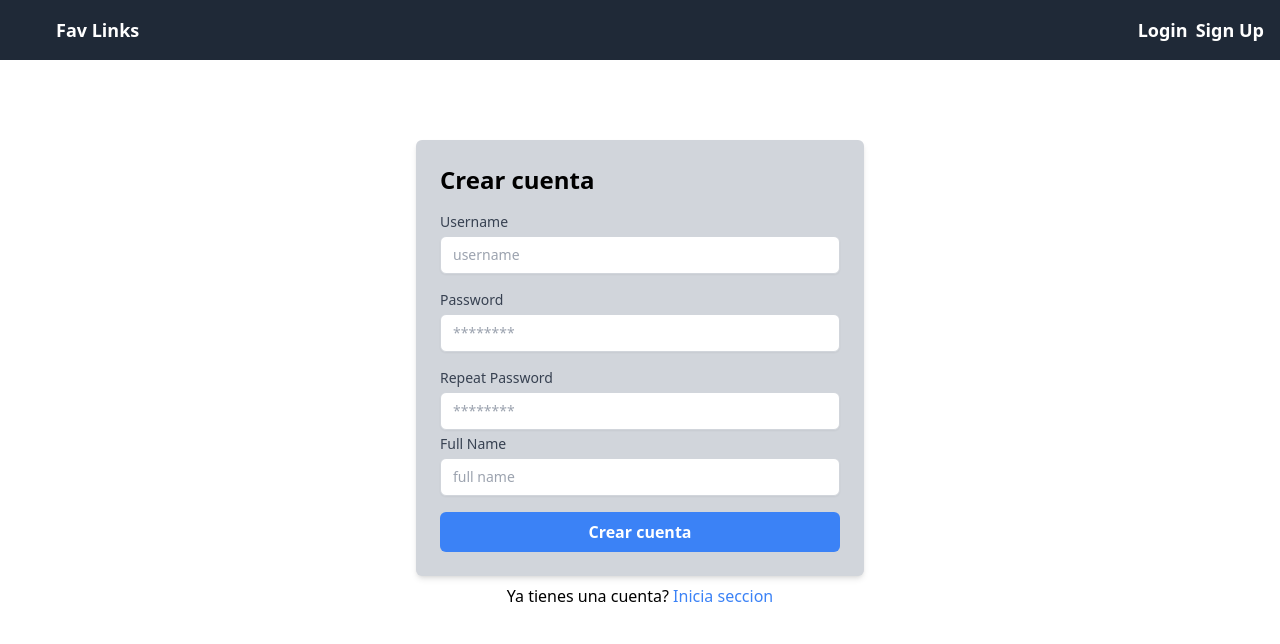
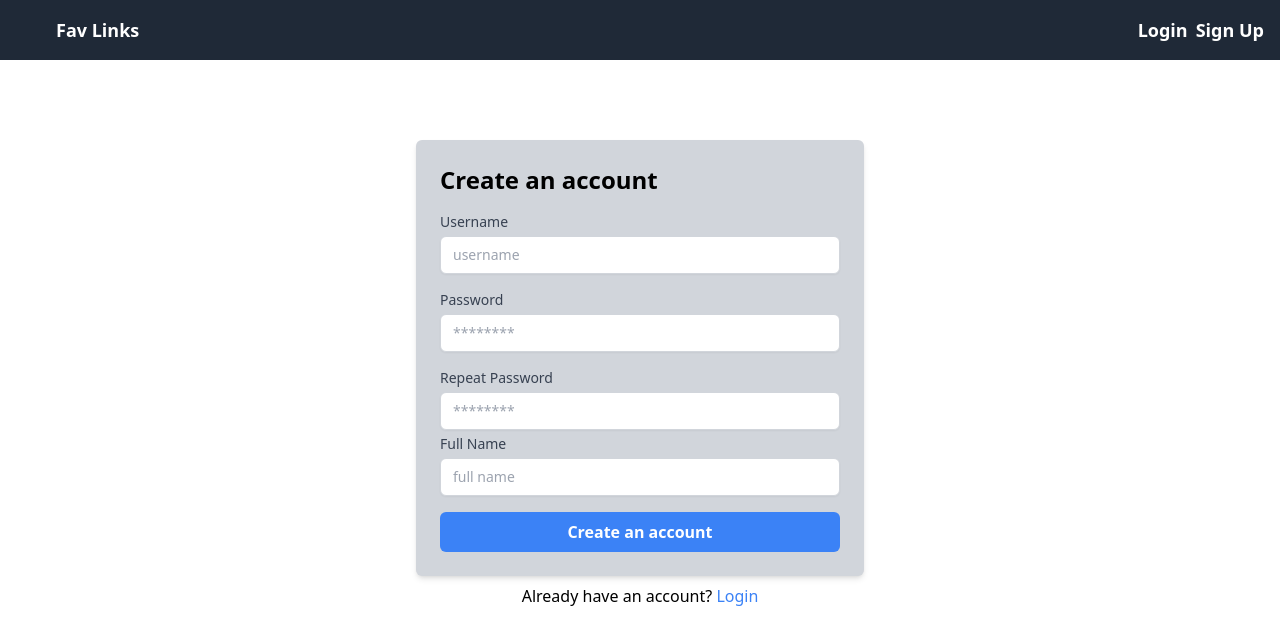
Before and after one commit to AdrianE121000/fav-links, a React (Vite) app in the folder client/fav-links/: page /signup in a window 1280 px wide. Shown: the top 644 px of the page. Built offline with nearby package versions, Linux system fonts and the light colour scheme.

Commit message:
change languaje

```diff
--- a/client/fav-links/src/components/AddLinks.jsx
+++ b/client/fav-links/src/components/AddLinks.jsx
@@ -90,7 +90,7 @@ export function AddLinks() {
             <button
               className='bg-blue-500 hover:bg-blue-700 text-white font-bold py-2 px-4 w-full rounded focus:outline-none focus:shadow-outline'
               type='submit'>
-              Aceptar
+              Accept
             </button>
           </div>
         </form>
--- a/client/fav-links/src/components/Card.jsx
+++ b/client/fav-links/src/components/Card.jsx
@@ -21,13 +21,13 @@ export function Card({ userLinks, onDelete, onEdit }) {
               <button
                 onClick={() => onDelete(link.id)}
                 className='flex items-center rounded bg-red-500 text-white text-lg px-1 py-1 hover:bg-red-900 hover:scale-110 transition duration-300 ease-in-out'>
-                Eliminar
+                Delete
                 <DeleteIcon />
               </button>
               <button
                 onClick={() => onEdit(link.id)}
                 className='flex items-center rounded bg-blue-500 text-white text-lg px-1 py-1 hover:bg-blue-900 hover:scale-110 transition duration-300 ease-in-out'>
-                Editar
+                Edit
                 <EditIcon />
               </button>
             </div>
--- a/client/fav-links/src/components/EditForm.jsx
+++ b/client/fav-links/src/components/EditForm.jsx
@@ -31,7 +31,7 @@ function EditForm({ id, setShowModal }) {
         onSubmit={handleSubmit}
         className='bg-white shadow-md rounded px-8 pt-6 pb-8 mb-4'>
         <h1 className='text-center text-3xl font-bold'>Update Link</h1>
-        <em>solo rellene los campos que desee cambiar</em>
+        <em>Just fill in the fields you want to change</em>
         <div className='mb-4'>
           <label
             className='block text-gray-700 text-sm font-bold mb-2'
@@ -80,7 +80,7 @@ function EditForm({ id, setShowModal }) {
           <button
             className='bg-blue-500 hover:bg-blue-700 text-white font-bold py-2 px-4 rounded focus:outline-none focus:shadow-outline'
             type='submit'>
-            Aceptar
+            Accept
           </button>
         </div>
       </form>
--- a/client/fav-links/src/components/Home.jsx
+++ b/client/fav-links/src/components/Home.jsx
@@ -53,7 +53,7 @@ export function Home() {
       ) : (
         userLinks.length === 0 && (
           <div className='flex justify-center flex-col items-center bg-gray-400 mx-auto p-5 rounded mt-5 w-1/2'>
-            <h1 className='mx-auto text-3xl font-bold'>no hay links</h1>
+            <h1 className='mx-auto text-3xl font-bold'>There are no links</h1>
             <button
               className='bg-gray-800 p-2 y-4 mt-5 rounded-lg text-white hover:bg-gray-600 hover:scale-110 transition duration-300 ease-in-out'
               onClick={() => navigate('/add')}>
--- a/client/fav-links/src/components/Login.jsx
+++ b/client/fav-links/src/components/Login.jsx
@@ -52,7 +52,7 @@ export function Login() {
         <form
           onSubmit={handleSubmit}
           className='bg-gray-300 shadow-md rounded px-8 pt-6 pb-8 mb-4'>
-          <h2 className='text-2xl font-bold mb-4'>Iniciar Seccion</h2>
+          <h2 className='text-2xl font-bold mb-4'>Login</h2>
           <div className='mb-4'>
             <label
               className='block text-gray-700 text-sm font-bold mb-2'
@@ -89,7 +89,7 @@ export function Login() {
             className={`${
               err ? 'block' : 'hidden'
             } text-red-600 mb-5 text-center`}>
-            usuario o contraseña incorrectos, por favor verifiquelo
+            incorrect username or password, please verify them
           </div>
           <div className='flex items-center justify-between '>
             <button
@@ -102,8 +102,8 @@ export function Login() {
       </div>
       <div className='text-center mt-2'>
         <NavLink to='/signup'>
-          Aún no tienes una cuenta?{' '}
-          <span className='text-blue-500 hover:underline'>Crear cuenta</span>
+          You don&apos;t have an account yet ?{' '}
+          <span className='text-blue-500 hover:underline'>SignUp</span>
         </NavLink>
       </div>
     </>
--- a/client/fav-links/src/components/PrivateNavBar.jsx
+++ b/client/fav-links/src/components/PrivateNavBar.jsx
@@ -124,7 +124,7 @@ export function PrivateNavBar() {
         <div className='fixed top-0 left-0 w-full h-full flex items-center justify-center bg-black bg-opacity-50 z-50'>
           <div className='bg-white p-4 rounded-md shadow-lg'>
             <div className='flex flex-row gap-2'>
-              <h2 className='text-lg font-bold'>Información del Usuario</h2>
+              <h2 className='text-lg font-bold'>User info</h2>
               <button
                 className='hover:scale-150 transition duration-500 ease-in-out'
                 onClick={() => {
@@ -134,19 +134,19 @@ export function PrivateNavBar() {
                 <EditIcon />
               </button>
             </div>
-            <p>Nombre: {fullname}</p>
+            <p>Name: {fullname}</p>
             <p>Username: {username}</p>
             <div className='flex flex-row gap-4 mt-3'>
               <button
                 onClick={logOut}
                 className='flex gap-2 bg-red-500 text-white px-4 py-2 rounded-md hover:bg-red-800 hover:scale-110 transition duration-500 ease-in-out'>
-                Cerrar Sesión
+                Logout
                 <LockIcon />
               </button>
               <button
                 onClick={deleteAcount}
                 className='flex gap-2 bg-red-500 text-white px-4 py-2 rounded-md  hover:bg-red-800 hover:scale-110 transition duration-500 ease-in-out'>
-                Borrar Cuenta
+                Delete account
                 <DeleteIcon />
               </button>
             </div>
--- a/client/fav-links/src/components/SignUp.jsx
+++ b/client/fav-links/src/components/SignUp.jsx
@@ -57,7 +57,7 @@ export function SignUp() {
     <>
       <NavBar />
       <div className='max-w-md mx-auto p-6 bg-gray-300 shadow-md rounded-md mt-20'>
-        <h2 className='text-2xl font-bold mb-4'>Crear cuenta</h2>
+        <h2 className='text-2xl font-bold mb-4'>Create an account</h2>
         <form onSubmit={handleSubmit}>
           <div className='mb-4'>
             <label
@@ -76,7 +76,7 @@ export function SignUp() {
           </div>
           {error && (
             <div className={`text-sm text-red-700 ml-1 mb-2`}>
-              Ya el usuario esta en uso, por favor elija otro
+              The user is already taken, please choose another one
             </div>
           )}
           <div className='mb-4'>
@@ -115,7 +115,7 @@ export function SignUp() {
           </div>
           {noMatch && (
             <div className={`text-sm text-red-700 ml-1 mb-2`}>
-              Las contraseñas no coinciden
+              Passwords don&apos;t match
             </div>
           )}
           <div className='mb-4'>
@@ -137,19 +137,19 @@ export function SignUp() {
             className={`${
               error ? 'block' : 'hidden'
             } text-red-600 mb-5 text-center`}>
-            Ya el usuario esta en uso, por favor elija otro
+            The user is already taken, please choose another one
           </div>
           <button
             type='submit'
             className='w-full bg-blue-500 hover:bg-blue-700 text-white font-semibold py-2 px-4 rounded-md focus:outline-none focus:ring focus:ring-indigo-300'>
-            Crear cuenta
+            Create an account
           </button>
         </form>
       </div>
       <div className='text-center mt-2'>
         <NavLink to='/signin'>
-          Ya tienes una cuenta?{' '}
-          <span className='text-blue-500 hover:underline'>Inicia seccion</span>
+          Already have an account?{' '}
+          <span className='text-blue-500 hover:underline'>Login</span>
         </NavLink>
       </div>
     </>
```
